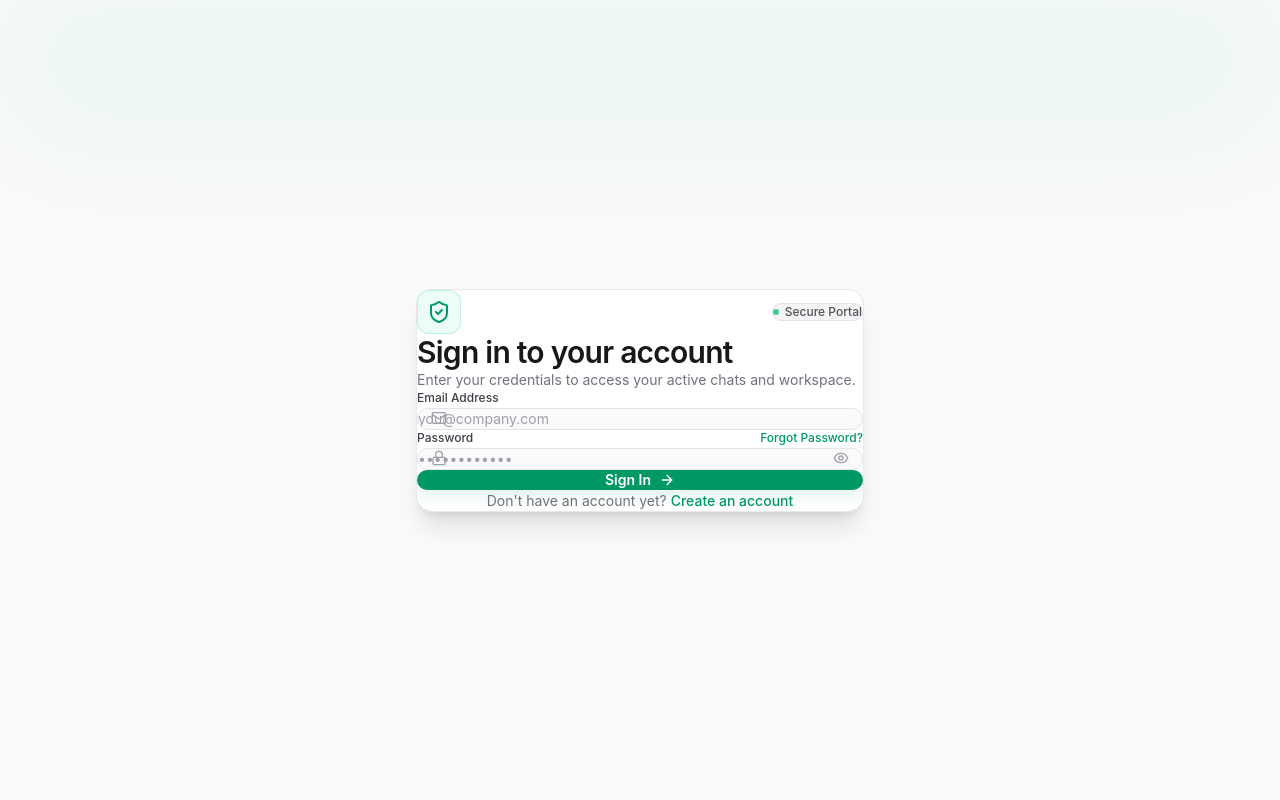
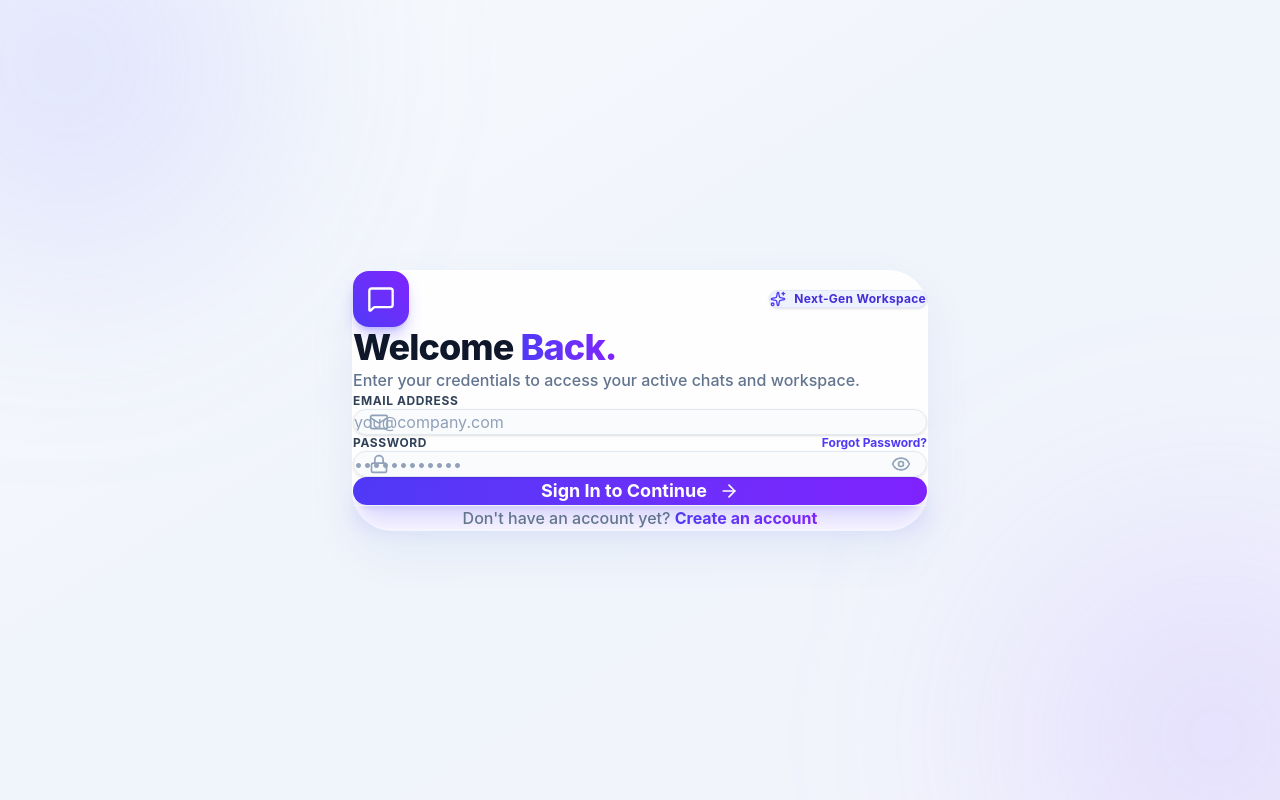
Before and after one commit to Rajiv808/RB-CHAT, a React (Vite) app in the folder client/: page /login in a window 1280 px wide. Built offline with nearby package versions, Linux system fonts and the light colour scheme; no server answers.

Commit message:
Update server debug

```diff
--- a/client/src/pages/Login.jsx
+++ b/client/src/pages/Login.jsx
@@ -2,7 +2,7 @@ import { useState } from "react";
 import { Link, useNavigate } from "react-router-dom";
 import { useForm } from "react-hook-form";
 import toast from "react-hot-toast";
-import { Eye, EyeOff, Lock, Mail, ArrowRight, ShieldCheck } from "lucide-react";
+import { Eye, EyeOff, Lock, Mail, ArrowRight, Sparkles, MessageSquare } from "lucide-react";
 
 import useAuth from "../hooks/useAuth";
 
@@ -26,8 +26,9 @@ const Login = () => {
       toast.success("Welcome back! Loading your chats...", {
         style: {
           background: "#ffffff",
-          color: "#18181b",
-          border: "1px solid #e4e4e7",
+          color: "#0f172a",
+          border: "1px solid #e2e8f0",
+          boxShadow: "0 10px 25px -5px rgba(0, 0, 0, 0.05)",
         },
       });
 
@@ -39,8 +40,9 @@ const Login = () => {
         toast.error("Please verify your email first.", {
           style: {
             background: "#ffffff",
-            color: "#dc2626",
-            border: "1px solid #fecaca",
+            color: "#e11d48",
+            border: "1px solid #ffe4e6",
+            boxShadow: "0 10px 25px -5px rgba(0, 0, 0, 0.05)",
           },
         });
 
@@ -56,8 +58,9 @@ const Login = () => {
       toast.error(message || "Invalid email or password", {
         style: {
           background: "#ffffff",
-          color: "#dc2626",
-          border: "1px solid #fecaca",
+          color: "#e11d48",
+          border: "1px solid #ffe4e6",
+          boxShadow: "0 10px 25px -5px rgba(0, 0, 0, 0.05)",
         },
       });
     }
@@ -69,55 +72,56 @@ const Login = () => {
   };
 
   return (
-    <div className="min-h-screen w-full flex items-center justify-center bg-zinc-50 relative overflow-hidden px-4 sm:px-6 lg:px-8 py-8 sm:py-12 font-sans text-zinc-900 antialiased selection:bg-emerald-500 selection:text-white">
+    <div className="min-h-screen w-full flex items-center justify-center bg-gradient-to-br from-slate-50 via-indigo-50/40 to-violet-50/50 relative overflow-hidden px-4 sm:px-6 lg:px-8 py-8 sm:py-12 font-sans text-slate-800 antialiased selection:bg-indigo-600 selection:text-white">
 
-      {/* Subtle Minimalist Gradients */}
-      <div className="pointer-events-none absolute top-0 left-1/2 -translate-x-1/2 w-full max-w-7xl h-[400px] bg-gradient-to-b from-emerald-500/10 via-transparent to-transparent blur-3xl" />
+      {/* Dynamic Background Mesh Blobs */}
+      <div className="pointer-events-none absolute -top-32 -left-32 w-96 h-96 bg-indigo-400/20 rounded-full blur-[120px]" />
+      <div className="pointer-events-none absolute -bottom-32 -right-32 w-96 h-96 bg-violet-400/20 rounded-full blur-[120px]" />
 
-      {/* Clean Minimal Card */}
-      <div className="w-full max-w-md bg-white border border-zinc-200/80 rounded-2xl p-8 sm:p-10 shadow-xl relative z-10 transition-all duration-300">
+      {/* Premium Floating Card */}
+      <div className="w-full max-w-lg sm:max-w-xl bg-white/90 backdrop-blur-xl border border-white/80 rounded-[2.5rem] p-8 sm:p-12 shadow-[0_20px_50px_rgba(8,112,184,0.07)] relative z-10 transition-all duration-300">
 
         {/* Top Header Badge & Logo */}
         <div className="flex items-center justify-between mb-8">
-          <div className="inline-flex items-center justify-center w-11 h-11 rounded-xl bg-emerald-50 border border-emerald-500/20 text-emerald-600">
-            <ShieldCheck className="w-6 h-6" />
+          <div className="inline-flex items-center justify-center w-14 h-14 rounded-2xl bg-gradient-to-tr from-indigo-600 to-violet-600 text-white shadow-lg shadow-indigo-600/30">
+            <MessageSquare className="w-7 h-7" />
           </div>
 
-          <div className="inline-flex items-center gap-1.5 px-3 py-1 rounded-full bg-zinc-100 border border-zinc-200 text-zinc-600 text-xs font-medium">
-            <span className="w-1.5 h-1.5 rounded-full bg-emerald-500 animate-pulse" />
-            <span>Secure Portal</span>
+          <div className="inline-flex items-center gap-2 px-4 py-2 rounded-full bg-indigo-50 border border-indigo-100 text-indigo-700 text-xs font-bold tracking-wide shadow-sm">
+            <Sparkles className="w-4 h-4 text-indigo-600" />
+            <span>Next-Gen Workspace</span>
           </div>
         </div>
 
         {/* Hero Header */}
         <div className="text-left mb-8">
-          <h1 className="text-2xl sm:text-3xl font-semibold tracking-tight text-zinc-900 mb-2">
-            Sign in to your account
+          <h1 className="text-3xl sm:text-4xl font-extrabold tracking-tight text-slate-900 mb-3">
+            Welcome <span className="text-transparent bg-clip-text bg-gradient-to-r from-indigo-600 to-violet-600">Back.</span>
           </h1>
-          <p className="text-sm text-zinc-500 font-normal">
+          <p className="text-sm sm:text-base text-slate-500 font-medium leading-relaxed">
             Enter your credentials to access your active chats and workspace.
           </p>
         </div>
 
         {/* Login Form */}
-        <form onSubmit={handleSubmit(onSubmit)} className="space-y-5" noValidate>
+        <form onSubmit={handleSubmit(onSubmit)} className="space-y-6" noValidate>
 
           {/* Email Input */}
           <div>
-            <label className="block text-xs font-medium text-zinc-700 mb-2">
+            <label className="block text-xs font-bold uppercase tracking-wider text-slate-700 mb-2 ml-1">
               Email Address
             </label>
             <div className="relative group">
-              <Mail className="absolute left-3.5 top-1/2 -translate-y-1/2 w-4 h-4 text-zinc-400 group-focus-within:text-emerald-600 transition-colors pointer-events-none" />
+              <Mail className="absolute left-4 top-1/2 -translate-y-1/2 w-5 h-5 text-slate-400 group-focus-within:text-indigo-600 transition-colors pointer-events-none" />
               <input
                 type="email"
                 placeholder="you@company.com"
                 autoComplete="email"
-                className={`w-full bg-zinc-50 border ${
+                className={`w-full bg-slate-50/80 border ${
                   errors.email
-                    ? "border-rose-500 focus:ring-rose-500/20"
-                    : "border-zinc-200 focus:border-emerald-500 focus:ring-emerald-500/10"
-                } rounded-xl py-3 pl-11 pr-4 text-zinc-900 placeholder-zinc-400 text-sm focus:outline-none focus:ring-2 transition-all duration-200`}
+                    ? "border-rose-500 focus:ring-rose-500/20 bg-rose-50/20"
+                    : "border-slate-200 focus:border-indigo-600 focus:ring-indigo-600/10"
+                } rounded-2xl py-4 pl-12 pr-4 text-slate-900 placeholder-slate-400 text-sm sm:text-base focus:outline-none focus:ring-4 transition-all duration-200 shadow-sm`}
                 {...register("email", {
                   required: "Email is required",
                   pattern: {
@@ -128,35 +132,35 @@ const Login = () => {
               />
             </div>
             {errors.email && (
-              <p className="text-xs text-rose-500 font-medium mt-1.5">{errors.email.message}</p>
+              <p className="text-xs text-rose-500 font-semibold mt-1.5 ml-2">{errors.email.message}</p>
             )}
           </div>
 
           {/* Password Input */}
           <div>
-            <div className="flex justify-between items-center mb-2">
-              <label className="text-xs font-medium text-zinc-700">
+            <div className="flex justify-between items-center mb-2 ml-1">
+              <label className="text-xs font-bold uppercase tracking-wider text-slate-700">
                 Password
               </label>
               <button
                 type="button"
                 onClick={handleForgotPassword}
-                className="text-xs font-medium text-emerald-600 hover:text-emerald-500 transition-colors focus:outline-none"
+                className="text-xs font-bold text-indigo-600 hover:text-indigo-700 transition-colors focus:outline-none"
               >
                 Forgot Password?
               </button>
             </div>
             <div className="relative group">
-              <Lock className="absolute left-3.5 top-1/2 -translate-y-1/2 w-4 h-4 text-zinc-400 group-focus-within:text-emerald-600 transition-colors pointer-events-none" />
+              <Lock className="absolute left-4 top-1/2 -translate-y-1/2 w-5 h-5 text-slate-400 group-focus-within:text-indigo-600 transition-colors pointer-events-none" />
               <input
                 type={showPassword ? "text" : "password"}
                 placeholder="••••••••••••"
                 autoComplete="current-password"
-                className={`w-full bg-zinc-50 border ${
+                className={`w-full bg-slate-50/80 border ${
                   errors.password
-                    ? "border-rose-500 focus:ring-rose-500/20"
-                    : "border-zinc-200 focus:border-emerald-500 focus:ring-emerald-500/10"
-                } rounded-xl py-3 pl-11 pr-11 text-zinc-900 placeholder-zinc-400 text-sm focus:outline-none focus:ring-2 transition-all duration-200`}
+                    ? "border-rose-500 focus:ring-rose-500/20 bg-rose-50/20"
+                    : "border-slate-200 focus:border-indigo-600 focus:ring-indigo-600/10"
+                } rounded-2xl py-4 pl-12 pr-12 text-slate-900 placeholder-slate-400 text-sm sm:text-base focus:outline-none focus:ring-4 transition-all duration-200 shadow-sm`}
                 {...register("password", {
                   required: "Password is required",
                 })}
@@ -164,14 +168,14 @@ const Login = () => {
               <button
                 type="button"
                 onClick={() => setShowPassword(!showPassword)}
-                className="absolute right-3.5 top-1/2 -translate-y-1/2 text-zinc-400 hover:text-zinc-600 transition-colors p-1"
+                className="absolute right-4 top-1/2 -translate-y-1/2 text-slate-400 hover:text-slate-600 transition-colors p-1"
                 aria-label={showPassword ? "Hide password" : "Show password"}
               >
-                {showPassword ? <EyeOff className="w-4 h-4" /> : <Eye className="w-4 h-4" />}
+                {showPassword ? <EyeOff className="w-5 h-5" /> : <Eye className="w-5 h-5" />}
               </button>
             </div>
             {errors.password && (
-              <p className="text-xs text-rose-500 font-medium mt-1.5">{errors.password.message}</p>
+              <p className="text-xs text-rose-500 font-semibold mt-1.5 ml-2">{errors.password.message}</p>
             )}
           </div>
 
@@ -179,26 +183,26 @@ const Login = () => {
           <button
             type="submit"
             disabled={isSubmitting}
-            className="w-full mt-2 py-3 px-4 bg-emerald-600 hover:bg-emerald-500 text-white font-semibold text-sm rounded-xl shadow-lg shadow-emerald-600/10 active:scale-[0.99] transition-all duration-200 disabled:opacity-50 disabled:cursor-not-allowed flex items-center justify-center gap-2 group cursor-pointer"
+            className="w-full mt-4 py-4 px-6 bg-gradient-to-r from-indigo-600 to-violet-600 hover:from-indigo-500 hover:to-violet-500 text-white font-bold text-base sm:text-lg rounded-2xl shadow-xl shadow-indigo-600/25 hover:shadow-indigo-600/40 active:scale-[0.98] transition-all duration-200 disabled:opacity-50 disabled:cursor-not-allowed flex items-center justify-center gap-3 group cursor-pointer"
           >
             {isSubmitting ? (
-              <div className="w-5 h-5 border-2 border-white/30 border-t-white rounded-full animate-spin" />
+              <div className="w-6 h-6 border-2 border-white/30 border-t-white rounded-full animate-spin" />
             ) : (
               <>
-                <span>Sign In</span>
-                <ArrowRight className="w-4 h-4 group-hover:translate-x-1 transition-transform" />
+                <span>Sign In to Continue</span>
+                <ArrowRight className="w-5 h-5 group-hover:translate-x-1.5 transition-transform" />
               </>
             )}
           </button>
         </form>
 
         {/* Footer Link */}
-        <div className="mt-8 text-center border-t border-zinc-100 pt-6">
-          <p className="text-sm text-zinc-500">
+        <div className="mt-10 text-center border-t border-slate-100 pt-8">
+          <p className="text-sm sm:text-base text-slate-500 font-medium">
             Don't have an account yet?{" "}
             <Link
               to="/register"
-              className="font-medium text-emerald-600 hover:text-emerald-500 transition-colors ml-1"
+              className="font-bold text-transparent bg-clip-text bg-gradient-to-r from-indigo-600 to-violet-600 hover:opacity-80 transition-all ml-1"
             >
               Create an account
             </Link>
--- a/client/src/pages/Register.jsx
+++ b/client/src/pages/Register.jsx
@@ -1,6 +1,6 @@
 import { useState } from "react";
 import { Link, useNavigate } from "react-router-dom";
-import { Eye, EyeOff, Loader2, User, Mail, Lock, ArrowRight, ShieldCheck } from "lucide-react";
+import { Eye, EyeOff, Loader2, User, Mail, Lock, ArrowRight, Sparkles, MessageSquare } from "lucide-react";
 import { toast } from "react-hot-toast";
 import useAuth from "../hooks/useAuth";
 
@@ -31,8 +31,9 @@ const Register = () => {
       return toast.error("Please fill all fields", {
         style: {
           background: "#ffffff",
-          color: "#dc2626",
-          border: "1px solid #fecaca",
+          color: "#e11d48",
+          border: "1px solid #ffe4e6",
+          boxShadow: "0 10px 25px -5px rgba(0, 0, 0, 0.05)",
         },
       });
     }
@@ -41,8 +42,9 @@ const Register = () => {
       return toast.error("Password must be at least 6 characters", {
         style: {
           background: "#ffffff",
-          color: "#dc2626",
-          border: "1px solid #fecaca",
+          color: "#e11d48",
+          border: "1px solid #ffe4e6",
+          boxShadow: "0 10px 25px -5px rgba(0, 0, 0, 0.05)",
         },
       });
     }
@@ -55,8 +57,9 @@ const Register = () => {
       toast.success("Account created successfully!", {
         style: {
           background: "#ffffff",
-          color: "#18181b",
-          border: "1px solid #e4e4e7",
+          color: "#0f172a",
+          border: "1px solid #e2e8f0",
+          boxShadow: "0 10px 25px -5px rgba(0, 0, 0, 0.05)",
         },
       });
 
@@ -69,8 +72,9 @@ const Register = () => {
         {
           style: {
             background: "#ffffff",
-            color: "#dc2626",
-            border: "1px solid #fecaca",
+            color: "#e11d48",
+            border: "1px solid #ffe4e6",
+            boxShadow: "0 10px 25px -5px rgba(0, 0, 0, 0.05)",
           },
         }
       );
@@ -80,97 +84,98 @@ const Register = () => {
   };
 
   return (
-    <div className="min-h-screen w-full flex items-center justify-center bg-zinc-50 relative overflow-hidden px-4 sm:px-6 lg:px-8 py-8 sm:py-12 font-sans text-zinc-900 antialiased selection:bg-emerald-500 selection:text-white">
+    <div className="min-h-screen w-full flex items-center justify-center bg-gradient-to-br from-slate-50 via-indigo-50/40 to-violet-50/50 relative overflow-hidden px-4 sm:px-6 lg:px-8 py-8 sm:py-12 font-sans text-slate-800 antialiased selection:bg-indigo-600 selection:text-white">
 
-      {/* Subtle Minimalist Gradients */}
-      <div className="pointer-events-none absolute top-0 left-1/2 -translate-x-1/2 w-full max-w-7xl h-[400px] bg-gradient-to-b from-emerald-500/10 via-transparent to-transparent blur-3xl" />
+      {/* Dynamic Background Mesh Blobs */}
+      <div className="pointer-events-none absolute -top-32 -left-32 w-96 h-96 bg-indigo-400/20 rounded-full blur-[120px]" />
+      <div className="pointer-events-none absolute -bottom-32 -right-32 w-96 h-96 bg-violet-400/20 rounded-full blur-[120px]" />
 
-      {/* Clean Minimal Card */}
-      <div className="w-full max-w-md bg-white border border-zinc-200/80 rounded-2xl p-8 sm:p-10 shadow-xl relative z-10 transition-all duration-300">
+      {/* Premium Floating Card */}
+      <div className="w-full max-w-lg sm:max-w-xl bg-white/90 backdrop-blur-xl border border-white/80 rounded-[2.5rem] p-8 sm:p-12 shadow-[0_20px_50px_rgba(8,112,184,0.07)] relative z-10 transition-all duration-300">
 
         {/* Top Header Badge & Logo */}
         <div className="flex items-center justify-between mb-8">
-          <div className="inline-flex items-center justify-center w-11 h-11 rounded-xl bg-emerald-50 border border-emerald-500/20 text-emerald-600">
-            <ShieldCheck className="w-6 h-6" />
+          <div className="inline-flex items-center justify-center w-14 h-14 rounded-2xl bg-gradient-to-tr from-indigo-600 to-violet-600 text-white shadow-lg shadow-indigo-600/30">
+            <MessageSquare className="w-7 h-7" />
           </div>
 
-          <div className="inline-flex items-center gap-1.5 px-3 py-1 rounded-full bg-zinc-100 border border-zinc-200 text-zinc-600 text-xs font-medium">
-            <span className="w-1.5 h-1.5 rounded-full bg-emerald-500 animate-pulse" />
-            <span>Secure Portal</span>
+          <div className="inline-flex items-center gap-2 px-4 py-2 rounded-full bg-indigo-50 border border-indigo-100 text-indigo-700 text-xs font-bold tracking-wide shadow-sm">
+            <Sparkles className="w-4 h-4 text-indigo-600" />
+            <span>Next-Gen Workspace</span>
           </div>
         </div>
 
         {/* Hero Header */}
         <div className="text-left mb-8">
-          <h1 className="text-2xl sm:text-3xl font-semibold tracking-tight text-zinc-900 mb-2">
-            Create Account
+          <h1 className="text-3xl sm:text-4xl font-extrabold tracking-tight text-slate-900 mb-3">
+            Create an <span className="text-transparent bg-clip-text bg-gradient-to-r from-indigo-600 to-violet-600">Account.</span>
           </h1>
-          <p className="text-sm text-zinc-500 font-normal">
-            Join and start chatting instantly.
+          <p className="text-sm sm:text-base text-slate-500 font-medium leading-relaxed">
+            Join our platform and start collaborating instantly.
           </p>
         </div>
 
         {/* Register Form */}
-        <form onSubmit={handleSubmit} className="space-y-5">
+        <form onSubmit={handleSubmit} className="space-y-6">
 
           {/* Full Name Input */}
           <div>
-            <label className="block text-xs font-medium text-zinc-700 mb-2">
+            <label className="block text-xs font-bold uppercase tracking-wider text-slate-700 mb-2 ml-1">
               Full Name
             </label>
             <div className="relative group">
-              <User className="absolute left-3.5 top-1/2 -translate-y-1/2 w-4 h-4 text-zinc-400 group-focus-within:text-emerald-600 transition-colors pointer-events-none" />
+              <User className="absolute left-4 top-1/2 -translate-y-1/2 w-5 h-5 text-slate-400 group-focus-within:text-indigo-600 transition-colors pointer-events-none" />
               <input
                 type="text"
                 name="name"
                 value={formData.name}
                 onChange={handleChange}
                 placeholder="Rajiv Burman"
-                className="w-full bg-zinc-50 border border-zinc-200 focus:border-emerald-500 focus:ring-emerald-500/10 rounded-xl py-3 pl-11 pr-4 text-zinc-900 placeholder-zinc-400 text-sm focus:outline-none focus:ring-2 transition-all duration-200"
+                className="w-full bg-slate-50/80 border border-slate-200 focus:border-indigo-600 focus:ring-indigo-600/10 rounded-2xl py-4 pl-12 pr-4 text-slate-900 placeholder-slate-400 text-sm sm:text-base focus:outline-none focus:ring-4 transition-all duration-200 shadow-sm"
               />
             </div>
           </div>
 
           {/* Email Input */}
           <div>
-            <label className="block text-xs font-medium text-zinc-700 mb-2">
-              Email
+            <label className="block text-xs font-bold uppercase tracking-wider text-slate-700 mb-2 ml-1">
+              Email Address
             </label>
             <div className="relative group">
-              <Mail className="absolute left-3.5 top-1/2 -translate-y-1/2 w-4 h-4 text-zinc-400 group-focus-within:text-emerald-600 transition-colors pointer-events-none" />
+              <Mail className="absolute left-4 top-1/2 -translate-y-1/2 w-5 h-5 text-slate-400 group-focus-within:text-indigo-600 transition-colors pointer-events-none" />
               <input
                 type="email"
                 name="email"
                 value={formData.email}
                 onChange={handleChange}
                 placeholder="you@example.com"
-                className="w-full bg-zinc-50 border border-zinc-200 focus:border-emerald-500 focus:ring-emerald-500/10 rounded-xl py-3 pl-11 pr-4 text-zinc-900 placeholder-zinc-400 text-sm focus:outline-none focus:ring-2 transition-all duration-200"
+                className="w-full bg-slate-50/80 border border-slate-200 focus:border-indigo-600 focus:ring-indigo-600/10 rounded-2xl py-4 pl-12 pr-4 text-slate-900 placeholder-slate-400 text-sm sm:text-base focus:outline-none focus:ring-4 transition-all duration-200 shadow-sm"
               />
             </div>
           </div>
 
           {/* Password Input */}
           <div>
-            <label className="block text-xs font-medium text-zinc-700 mb-2">
+            <label className="block text-xs font-bold uppercase tracking-wider text-slate-700 mb-2 ml-1">
               Password
             </label>
             <div className="relative group">
-              <Lock className="absolute left-3.5 top-1/2 -translate-y-1/2 w-4 h-4 text-zinc-400 group-focus-within:text-emerald-600 transition-colors pointer-events-none" />
+              <Lock className="absolute left-4 top-1/2 -translate-y-1/2 w-5 h-5 text-slate-400 group-focus-within:text-indigo-600 transition-colors pointer-events-none" />
               <input
                 type={showPassword ? "text" : "password"}
                 name="password"
                 value={formData.password}
                 onChange={handleChange}
                 placeholder="••••••••"
-                className="w-full bg-zinc-50 border border-zinc-200 focus:border-emerald-500 focus:ring-emerald-500/10 rounded-xl py-3 pl-11 pr-11 text-zinc-900 placeholder-zinc-400 text-sm focus:outline-none focus:ring-2 transition-all duration-200"
+                className="w-full bg-slate-50/80 border border-slate-200 focus:border-indigo-600 focus:ring-indigo-600/10 rounded-2xl py-4 pl-12 pr-12 text-slate-900 placeholder-slate-400 text-sm sm:text-base focus:outline-none focus:ring-4 transition-all duration-200 shadow-sm"
               />
               <button
                 type="button"
                 onClick={() => setShowPassword(!showPassword)}
-                className="absolute right-3.5 top-1/2 -translate-y-1/2 text-zinc-400 hover:text-zinc-600 transition-colors p-1"
+                className="absolute right-4 top-1/2 -translate-y-1/2 text-slate-400 hover:text-slate-600 transition-colors p-1"
                 aria-label={showPassword ? "Hide password" : "Show password"}
               >
-                {showPassword ? <EyeOff className="w-4 h-4" /> : <Eye className="w-4 h-4" />}
+                {showPassword ? <EyeOff className="w-5 h-5" /> : <Eye className="w-5 h-5" />}
               </button>
             </div>
           </div>
@@ -179,29 +184,26 @@ const Register = () => {
           <button
             type="submit"
             disabled={loading}
-            className="w-full mt-2 py-3 px-4 bg-emerald-600 hover:bg-emerald-500 text-white font-semibold text-sm rounded-xl shadow-lg shadow-emerald-600/10 active:scale-[0.99] transition-all duration-200 disabled:opacity-50 disabled:cursor-not-allowed flex items-center justify-center gap-2 group cursor-pointer"
+            className="w-full mt-4 py-4 px-6 bg-gradient-to-r from-indigo-600 to-violet-600 hover:from-indigo-500 hover:to-violet-500 text-white font-bold text-base sm:text-lg rounded-2xl shadow-xl shadow-indigo-600/25 hover:shadow-indigo-600/40 active:scale-[0.98] transition-all duration-200 disabled:opacity-50 disabled:cursor-not-allowed flex items-center justify-center gap-3 group cursor-pointer"
           >
             {loading ? (
-              <>
-                <Loader2 className="animate-spin w-4 h-4" />
-                <span>Creating...</span>
-              </>
+              <div className="w-6 h-6 border-2 border-white/30 border-t-white rounded-full animate-spin" />
             ) : (
               <>
                 <span>Create Account</span>
-                <ArrowRight className="w-4 h-4 group-hover:translate-x-1 transition-transform" />
+                <ArrowRight className="w-5 h-5 group-hover:translate-x-1.5 transition-transform" />
               </>
             )}
           </button>
         </form>
 
         {/* Footer Link */}
-        <div className="mt-8 text-center border-t border-zinc-100 pt-6">
-          <p className="text-sm text-zinc-500">
+        <div className="mt-10 text-center border-t border-slate-100 pt-8">
+          <p className="text-sm sm:text-base text-slate-500 font-medium">
             Already have an account?{" "}
             <Link
               to="/login"
-              className="font-medium text-emerald-600 hover:text-emerald-500 transition-colors ml-1"
+              className="font-bold text-transparent bg-clip-text bg-gradient-to-r from-indigo-600 to-violet-600 hover:opacity-80 transition-all ml-1"
             >
               Sign In
             </Link>
```
